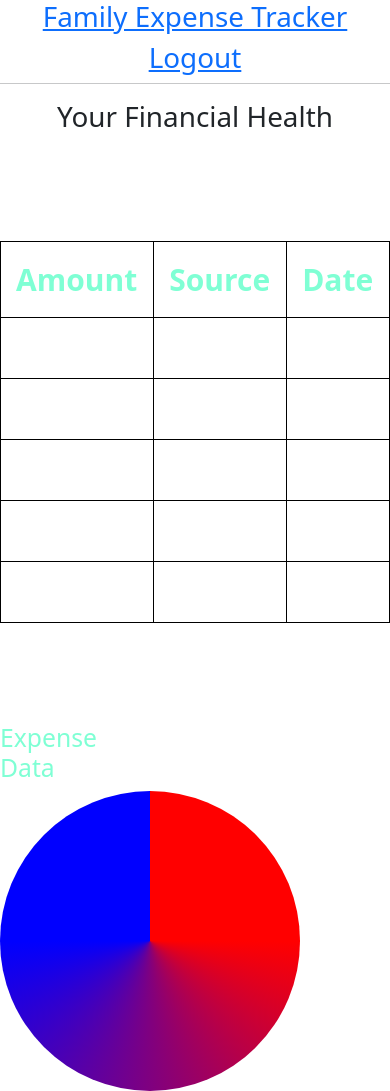
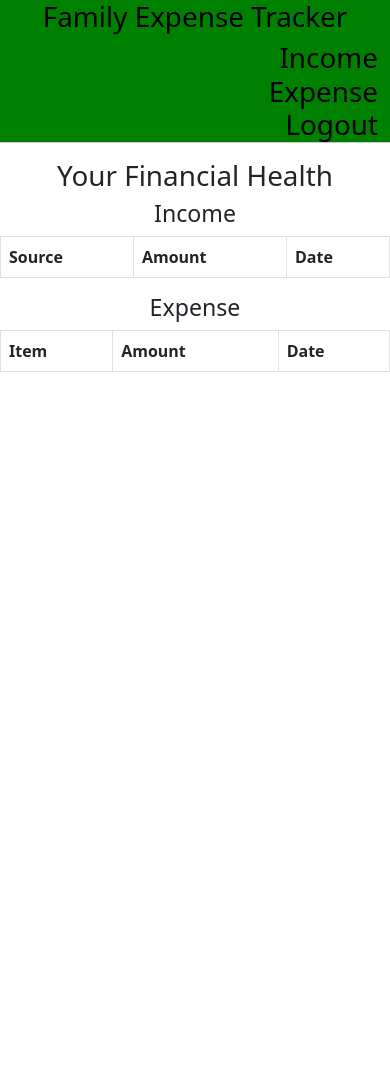
Before and after one commit to aquajr/expense-tracker, a Flask app: page /home in a window 390 px wide. After the commit the page ends 372 px from the top, so only its background shows below. Run offline with Flask 3, Linux system fonts and the light colour scheme; the visitor is signed in with stand-in values (Sample User, id 1); data that the repository does not hold is empty.

Commit message:
major changes

```diff
--- a/app/routes.py
+++ b/app/routes.py
@@ -1,8 +1,8 @@
 from app import app, db
-from app.models import User
-from flask_login import login_user, logout_user, login_required
+from app.models import User, Income, Expense
+from flask_login import login_user, logout_user, login_required, current_user
 from flask import render_template, flash, redirect, url_for
-from app.forms import LoginForm, RegisterForm
+from app.forms import LoginForm, RegisterForm, IncomeForm, ExpenseForm
 
 
 @app.route('/logout')
@@ -29,7 +29,7 @@ def login():
             return redirect (url_for('login'))
         login_user(user, remember=form.remember_me.data)
         flash(f'Welcome {form.email.data}')
-        return redirect(url_for('index'))
+        return redirect(url_for('home'))
     return render_template('login.html', title='Login', form=form)
 
 
@@ -51,4 +51,42 @@ def register():
 @login_required
 def home():
     """Home URL"""
-    return render_template('home.html', title='Home')
+    incomes =Income.query.all()
+    expenses = Expense.query.all()
+    return render_template('home.html', title='Your Financial Health', incomes=incomes, expenses=expenses)
+
+
+@app.route('/income', methods=['GET', 'POST'])
+def income():
+    """Landing URL"""
+    form = IncomeForm()
+    if form.validate_on_submit():
+        income = Income(
+            source = form.source.data,
+            amount = form.amount.data,
+            author = current_user
+        )
+        db.session.add(income)
+        db.session.commit()
+        flash('Income saved')
+        return redirect(url_for('income'))
+    incomes = Income.query.all()
+    return render_template('income.html', title='Income', form=form, incomes=incomes)
+
+
+@app.route('/expense', methods=['GET', 'POST'])
+def expense():
+    """Landing URL"""
+    form = ExpenseForm()
+    if form.validate_on_submit():
+        expense = Expense(
+            item = form.item.data,
+            amount = form.amount.data,
+            author = current_user
+        )
+        db.session.add(expense)
+        db.session.commit()
+        flash('Expense saved')
+        return redirect(url_for('expense'))
+    expenses = Expense.query.all()
+    return render_template('expense.html', title='Expense', form=form, expenses=expenses)
--- a/app/templates/base.html
+++ b/app/templates/base.html
@@ -17,23 +17,53 @@
         <div class="row">
             <div class="text-center">
                 <!-- LINK -->
-                <div class="row text-center">
+                <div class="row text-center" style="background-color: green; list-style-type: none;
+                margin: 0;
+                padding: 0;
+                overflow: hidden;">
                     {% if current_user.is_anonymous %}
                     <div class="col-md-4">
-                        <h1><a href="{{ url_for('landing') }}">Family Expense Tracker</a></h1>
+                        <h1><a href="{{ url_for('landing') }}" style="
+                            color: black;
+                            text-align: center;
+                            text-decoration: none;">Family Expense Tracker</a></h1>
                     </div>
                     <div class="col-md-4">
-                        <h1><a href="{{ url_for('register') }}">Register</a></h1>
+                        <h1><a href="{{ url_for('register') }}" style="
+                            color: black;
+                            text-align: center;
+                            text-decoration: none;">Register</a></h1>
                     </div>
                     <div class="col-md-4">
-                        <h1><a href="{{ url_for('login') }}">Login</a></h1>
+                        <h1><a href="{{ url_for('login') }}" style="
+                            color: black;
+                            text-align: center;
+                            text-decoration: none;">Login</a></h1>
                     </div>
                     {% else %}
-                        <div class="col-md-6">
-                            <h1><a href="{{ url_for('home') }}">Family Expense Tracker</a></h1>
+                        <div class="col-md-4">
+                            <h1><a href="{{ url_for('home') }}" style="
+                                color: black;
+                                text-align: center;
+                                text-decoration: none;">Family Expense Tracker</a></h1>
                         </div>
-                        <div class="col-md-6">
-                            <h1><a href="{{ url_for('logout') }}">Logout</a></h1>
+                        <div class="col-md-3">
+                            <h1><a href="{{ url_for('income') }}" style="
+                                color: black;
+                                text-align: center;
+                                text-decoration: none; float:right">Income</a></h1>
+                        </div>
+                        <div class="col-md-3">
+                            <h1><a href="{{ url_for('expense') }}" style="
+                                color: black;
+                                text-align: center;
+                                text-decoration: none; float:right">Expense</a></h1>
+                        </div>
+                        <div class="col-md-2">
+                            <h1><a href="{{ url_for('logout') }}" style="
+                                color: black;
+                                text-align: center;
+                                text-decoration: none; float:right">Logout</a></h1>
                         </div>
                     {% endif %}
                 </div>
@@ -46,7 +76,7 @@
                     {% with messages = get_flashed_messages() %}
                         {% if messages %}
                             {% for message in messages %}
-                                <div class="alert alert-primary" role="alert">
+                                <div class="alert alert-success" role="alert">
                                     {{ message }}
                                 </div>
                             {% endfor %}
--- a/app/templates/errors/404.html
+++ b/app/templates/errors/404.html
@@ -12,7 +12,7 @@
             The page you are looking for cannot be found. Check your URL, or return
             to the
             {% if current_user.is_authenticated %}
-                <a href="{{ url_for('index') }}">home page</a>.
+                <a href="{{ url_for('home') }}">home page</a>.
             {% else %}
                 <a href="{{ url_for('landing') }}">home page</a>.
             {% endif %}
--- a/app/templates/errors/500.html
+++ b/app/templates/errors/500.html
@@ -11,7 +11,7 @@
         <p>
             Sorry, the administrator has been notified. Please return to the
             {% if current_user.is_authenticated %}
-                <a href="{{ url_for('index') }}">home page</a>.
+                <a href="{{ url_for('home') }}">home page</a>.
             {% else %}
                 <a href="{{ url_for('landing') }}">home page</a>.
             {% endif %}
--- a/app/templates/home.html
+++ b/app/templates/home.html
@@ -1,67 +1,80 @@
 {% extends 'base.html' %}
 
-
 {% block content %}
-<div class ="row text-center">
-    <h1>Your Financial Health</h1>
-    <div class="col-md-6" style="margin-top: 100px;">
-        <table style="width:100%;">
-            <tr>
-              <th style="font-size: 30px; color: aquamarine; border:1px solid black; text-align: left;
-            padding: 15px;">Amount</th>
-              <th style="font-size: 30px; color: aquamarine; border:1px solid black; text-align: left;
-            padding: 15px;">Source</th>
-              <th style="font-size: 30px; color: aquamarine; border:1px solid black; text-align: left;
-            padding: 15px;">Date</th>
-            </tr>
-            <tr>
-              <td style="border:1px solid black; text-align: left;
-            padding: 30px;"></td>
-              <td style="border:1px solid black; text-align: left;
-            padding: 30px;"></td>
-              <td style="border:1px solid black; text-align: left;
-            padding: 30px;"></td>
-            </tr>
-            <tr>
-              <td style="border:1px solid black; text-align: left;
-            padding: 30px;"></td>
-              <td style="border:1px solid black; text-align: left;
-            padding: 30px;"></td>
-              <td style="border:1px solid black; text-align: left;
-            padding: 30px;"></td>
-            </tr>
-            <tr>
-                <td style="border:1px solid black; text-align: left;
-              padding: 30px;"></td>
-                <td style="border:1px solid black; text-align: left;
-              padding: 30px;"></td>
-                <td style="border:1px solid black; text-align: left;
-              padding: 30px;"></td>
+<div class="row text-center">
+  <div class="col-lg-12">
+    <h1>{{ title }}</h1>
+  </div>
+</div>
+<div class="row">
+  <div class="col-lg-6">
+    <h3 class="text-center">Income</h3>
+    <div class="responsive">
+      <table class="table table-hover table-bordered">
+          <thead>
+              <tr>
+                  <th>
+                      Source
+                  </th>
+                  <th>
+                      Amount
+                  </th>
+                  <th>
+                      Date
+                  </th>
               </tr>
+          </thead>
+          <tbody>
+              {% for income in incomes %}
               <tr>
-                <td style="border:1px solid black; text-align: left;
-              padding: 30px;"></td>
-                <td style="border:1px solid black; text-align: left;
-              padding: 30px;"></td>
-                <td style="border:1px solid black; text-align: left;
-              padding: 30px;"></td>
+                  <td>
+                      {{ income.source }}
+                  </td>
+                  <td>
+                      {{ income.amount }}
+                  </td>
+                  <td>
+                      {{ income.timestamp }}
+                  </td>
               </tr>
+              {% endfor %}
+          </tbody>
+      </table>
+  </div>
+  </div>
+  <div class="col-lg-6">
+    <h3 class="text-center">Expense</h3>
+    <div class="responsive">
+      <table class="table table-hover table-bordered">
+          <thead>
               <tr>
-                <td style="border:1px solid black; text-align: left;
-              padding: 30px;"></td>
-                <td style="border:1px solid black; text-align: left;
-              padding: 30px;"></td>
-                <td style="border:1px solid black; text-align: left;
-              padding: 30px;"></td>
+                  <th>
+                      Item
+                  </th>
+                  <th>
+                      Amount
+                  </th>
+                  <th>
+                      Date
+                  </th>
               </tr>
-          </table>
-    </div>
-    <div class="col-md-6" style="margin-top: 100px;">
-        <h2 style="color: aquamarine; margin-right: 440px;">Expense Data</h2>
-        <div class="pie-chart" style="height: 300px;
-        width: 300px; border-radius: 60%; background: conic-gradient(red 90deg, blue 270deg);">
-
-        </div>
-    </div>
+          </thead>
+          <tbody>
+              {% for expense in expenses %}
+              <tr>
+                  <td>
+                      {{ expense.item }}
+                  </td>
+                  <td>
+                      {{ expense.amount }}
+                  </td>
+                  <td>
+                      {{ expense.timestamp }}
+                  </td>
+              </tr>
+              {% endfor %}
+          </tbody>
+      </table>
+  </div>
 </div>
 {% endblock %}
--- a/app/templates/login.html
+++ b/app/templates/login.html
@@ -43,7 +43,7 @@
                 </div>
 
                 <div class="col-lg-12 mb-4 text-center">
-                    {{ form.submit(class_='btn bg-success btn-lg btn-rounded w-100 mt-4 mb-0') }}
+                    {{ form.submit(class_='btn bg-success btn-lg btn-rounded w-20 mt-4 mb-0') }}
                 </div>
 
             </div>
--- a/app/templates/register.html
+++ b/app/templates/register.html
@@ -45,7 +45,7 @@
                 </div>
 
                 <div class="col-lg-12 mb-4 text-center">
-                    {{ form.register(class_='btn bg-success btn-lg btn-rounded w-100 mt-4 mb-0') }}
+                    {{ form.register(class_='btn bg-success btn-lg btn-rounded w-25 mt-4 mb-0') }}
                 </div>
 
             </div>
```
Also changed, not shown: app/forms.py (+13 -1 lines), app/templates/expense.html (added, +76 -0 lines), app/templates/income.html (added, +76 -0 lines), 1 other file.
